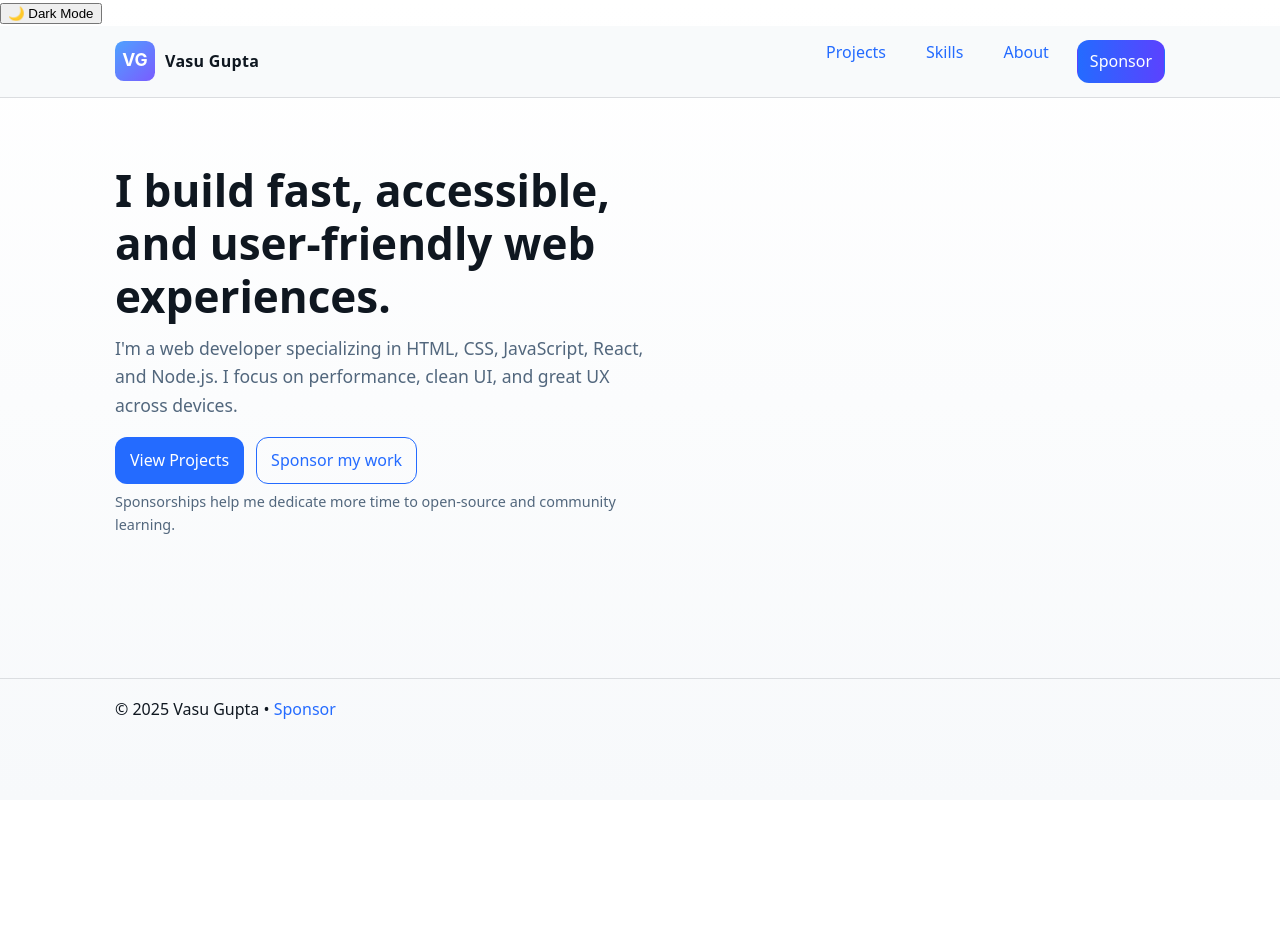
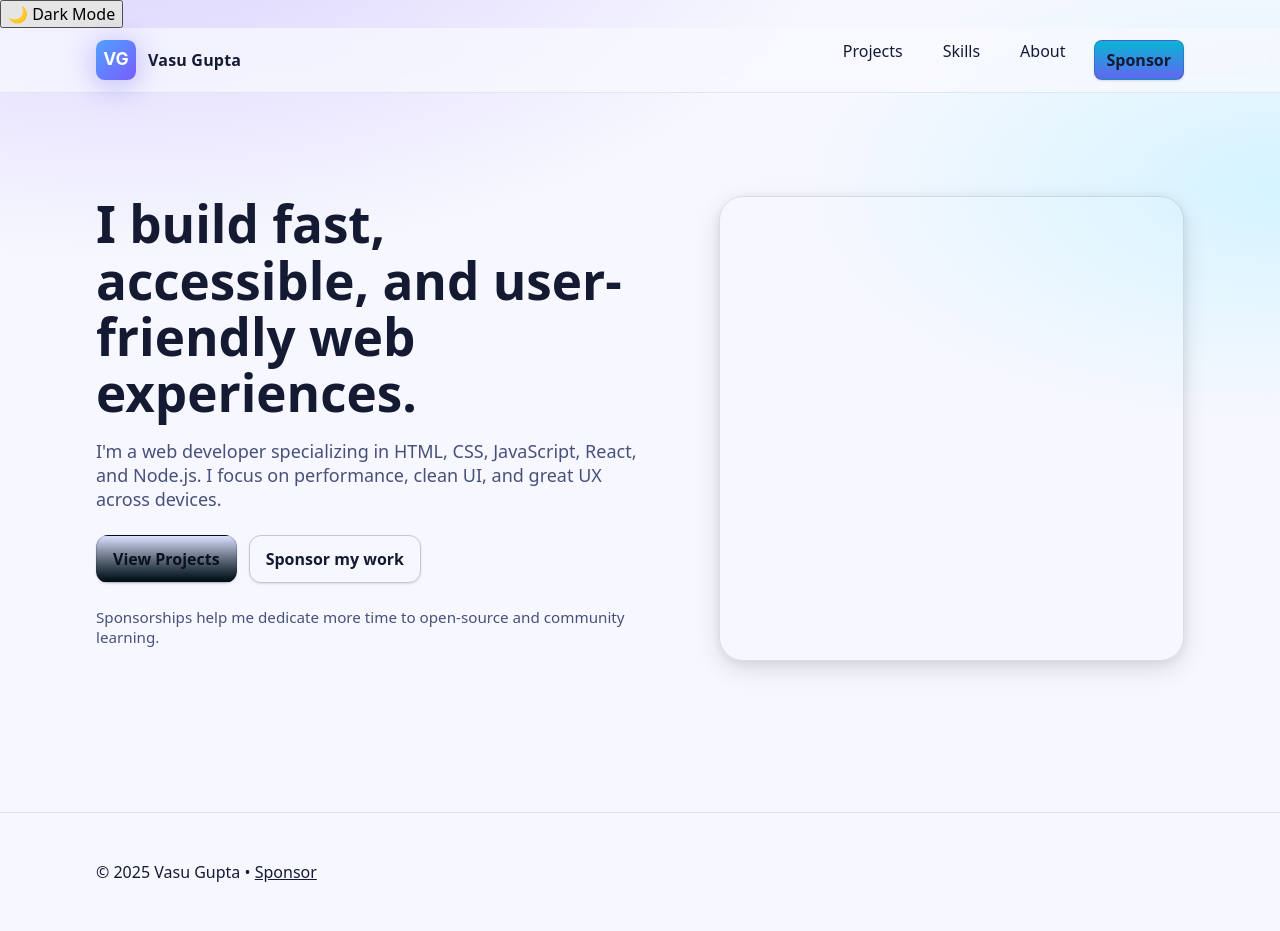
Before and after one commit to vasugupt07676-creator/personal-website, a PHP site: page / in a window 1280 px wide. Before the commit the page ends 719 px from the top, so only its background shows below. Run offline with PHP 8.4, Linux system fonts and the light colour scheme.

Commit message:
Refactor styles.css with modern CSS practices
Updated CSS styles with a modern reset, design tokens, and improved responsiveness.

```diff
--- a/styles.css
+++ b/styles.css
@@ -1,98 +1,113 @@
-/* Basic, accessible, responsive styles with dark mode support */
+/* CSS Reset (modern, minimal) */
+*,*::before,*::after{box-sizing:border-box}
+html:focus-within{scroll-behavior:smooth}
+body{margin:0;min-height:100dvh;text-rendering:optimizeLegibility;-webkit-font-smoothing:antialiased}
+img,picture,svg,video,canvas{display:block;max-width:100%}
+input,button,textarea,select{font:inherit}
+:where(a){color:inherit}
+
+/* Design tokens */
 :root{
-  --bg: #0b0d10;
-  --surface: #101418;
-  --text: #e6eef6;
-  --muted: #9fb0c3;
-  --brand: #4ea2ff;
-  --accent: #7a5cff;
-  --ring: #3a80ff55;
+  --radius-s: .5rem;
+  --radius-m: 1rem;
+  --radius-l: 1.5rem;
+  --space-1: .25rem; --space-2: .5rem; --space-3: .75rem; --space-4: 1rem; --space-5: 1.5rem; --space-6: 2rem; --space-8: 3rem; --space-10: 4rem;
+  --max-w: 72rem; /* 1152px */
+  --elev-1: 0 1px 2px rgba(0,0,0,.06), 0 1px 3px rgba(0,0,0,.07);
+  --elev-2: 0 8px 24px rgba(0,0,0,.12), 0 2px 8px rgba(0,0,0,.06);
+
+  /* Light theme defaults (overridden by media query for true light) */
+  --bg: #0f1220; /* base for gradient */
+  --panel: rgba(255,255,255,.08);
+  --panel-strong: rgba(255,255,255,.14);
+  --text: #eef1ff;
+  --muted: #cbd1ff;
+  --link: #b7c2ff;
+  --brand-1: #6ee7ff; /* cyan */
+  --brand-2: #a78bfa; /* violet */
+  --brand-3: #22d3ee; /* cyan-500 */
+  --focus: 2px solid #22d3ee;
 }
 
+/* Respect user preference + explicit toggle */
 @media (prefers-color-scheme: light){
-  :root{
-    --bg:#ffffff;
-    --surface:#f7f9fb;
-    --text:#0f1720;
-    --muted:#52677d;
-    --brand:#246bff;
-    --accent:#5b42ff;
-    --ring:#246bff33;
+  :root:not([data-theme="dark"]) {
+    --bg: #f7f8ff;
+    --panel: rgba(0,0,0,.05);
+    --panel-strong: rgba(0,0,0,.08);
+    --text: #151a33;
+    --muted: #48507a;
+    --link: #2f3dbd;
+    --brand-1: #6366f1; /* indigo */
+    --brand-2: #06b6d4; /* cyan */
+    --brand-3: #4f46e5; /* indigo-600 */
   }
 }
 
-*{box-sizing:border-box}
-html,body{height:100%}
-body{
-  margin:0;
-  font: 16px/1.6 system-ui, -apple-system, Segoe UI, Roboto, Ubuntu, Cantarell, Noto Sans, sans-serif;
-  color:var(--text);
-  background:linear-gradient(180deg, var(--bg), var(--surface));
+[data-theme="dark"]{
+  --bg: #0f1220;
+  --panel: rgba(255,255,255,.08);
+  --panel-strong: rgba(255,255,255,.14);
+  --text: #eef1ff; --muted:#cbd1ff; --link:#b7c2ff; --brand-1:#6ee7ff; --brand-2:#a78bfa; --brand-3:#22d3ee;
 }
 
-.container{max-width:1050px;margin:0 auto;padding:0 20px}
-.section{padding:64px 0}
-h1,h2{line-height:1.2;margin:0 0 12px}
-h1{font-size:clamp(28px,5vw,44px)}
-h2{font-size:clamp(22px,4vw,32px)}
-p{margin:0 0 16px}
-a{color:var(--brand); text-decoration: none}
-a:hover{ text-decoration: underline; text-underline-offset: 3px }
+/* Global styles */
+body{font-family: ui-sans-serif, system-ui, -apple-system, Segoe UI, Roboto, Helvetica, Arial, "Apple Color Emoji","Segoe UI Emoji"; color:var(--text); background: radial-gradient(1200px 600px at 10% -10%,rgba(167,139,250,.35),transparent 60%), radial-gradient(800px 400px at 100% 20%,rgba(110,231,255,.25),transparent 60%), var(--bg);}
 
-.skip-link{
-  position:absolute;left:-9999px;top:auto;height:1px;width:1px;overflow:hidden;
+.container{max-width:var(--max-w); margin-inline:auto; padding-inline: clamp(var(--space-4), 4vw, var(--space-6));}
+
+.skip-link{position:absolute;left:-9999px;top:auto;width:1px;height:1px;overflow:hidden}
+.skip-link:focus{left:var(--space-4);top:var(--space-4);width:auto;height:auto;z-index:999;background:var(--panel-strong);backdrop-filter: blur(8px);padding:var(--space-3) var(--space-4);border-radius:var(--radius-s);outline:var(--focus)}
+
+/* Header */
+.site-header{position:sticky;top:0;z-index:50; backdrop-filter: blur(10px); background: color-mix(in oklab, var(--bg), transparent 30%); border-bottom:1px solid color-mix(in oklab, var(--text), transparent 92%)}
+.header-inner{display:flex;align-items:center;justify-content:space-between; gap: var(--space-4); min-height:64px}
+.brand{display:flex;align-items:center;gap:var(--space-3)}
+.brand img{filter: drop-shadow(0 4px 16px rgba(79,70,229,.4))}
+.brand-text{font-weight:700;letter-spacing:.2px}
+.primary-nav ul{display:flex;gap: clamp(.5rem, 2vw, 1rem);list-style:none;margin:0;padding:0}
+.primary-nav a{padding:.5rem .75rem;border-radius:var(--radius-s); text-decoration:none; color:var(--text)}
+.primary-nav a:hover{background:var(--panel)}
+
+/* Buttons */
+.btn{display:inline-flex;align-items:center;justify-content:center; gap:.5rem; padding:.75rem 1rem; border-radius:calc(var(--radius-m) - .25rem); border:1px solid color-mix(in oklab, var(--text), transparent 82%); background: linear-gradient(180deg, color-mix(in oklab, var(--brand-1), #fff 80%) , color-mix(in oklab, var(--brand-2), #000 80%)); color:#0b1020; font-weight:600; box-shadow: var(--elev-1); text-decoration:none}
+.btn:hover{transform: translateY(-1px); box-shadow: var(--elev-2)}
+.btn:focus-visible{outline:var(--focus); outline-offset:2px}
+.btn-outline{background: transparent; color: var(--text); border-color: color-mix(in oklab, var(--text), transparent 78%)}
+.btn-outline:hover{background: var(--panel)}
+.btn-sponsor{background: linear-gradient(180deg, var(--brand-2), var(--brand-1)); color:#07121a}
+
+/* Theme toggle */
+.theme-toggle{border:1px solid color-mix(in oklab, var(--text), transparent 80%); background: var(--panel); border-radius: 999px; padding:.5rem .75rem; cursor:pointer; display:inline-flex; align-items:center; gap:.5rem}
+.theme-toggle:hover{background:var(--panel-strong)}
+
+/* Hero */
+.hero{display:grid; grid-template-columns: 1.2fr 1fr; align-items:center; gap: clamp(var(--space-6), 6vw, var(--space-10)); padding-block: clamp(var(--space-8), 8vw, 8rem)}
+.hero-text h1{font-size:clamp(1.8rem, 3.5vw + 1rem, 3.2rem); line-height:1.1; margin:0 0 var(--space-4)}
+.lede{font-size:clamp(1rem, .4vw + 1rem, 1.125rem); color:var(--muted); max-width:60ch}
+.cta-row{display:flex; gap:var(--space-3); flex-wrap:wrap; margin-block: var(--space-5)}
+.trust-note{font-size:.95rem; color:var(--muted)}
+
+.hero-card{position:relative; border:1px solid color-mix(in oklab, var(--text), transparent 88%); background:linear-gradient(180deg, color-mix(in oklab, var(--panel), transparent 30%), color-mix(in oklab, var(--panel-strong), transparent 10%)); padding: clamp(var(--space-4), 3vw, var(--space-6)); border-radius: var(--radius-l); box-shadow: var(--elev-2); overflow:hidden}
+.hero-card::after{content:""; position:absolute; inset:-20%; background: conic-gradient(from 0deg, transparent 70%, color-mix(in oklab, var(--brand-1), transparent 40%) 80%, color-mix(in oklab, var(--brand-2), transparent 35%) 88%, transparent 96%); filter: blur(40px); opacity:.7; animation: spin 20s linear infinite}
+@keyframes spin{to{transform: rotate(1turn)}}
+
+.tech-badges{display:flex; flex-wrap:wrap; gap:.5rem}
+.badge{border:1px solid color-mix(in oklab, var(--text), transparent 85%); background: color-mix(in oklab, var(--panel), transparent 10%); padding:.35rem .6rem; border-radius:999px; font-size:.85rem}
+
+.hero-art{position:relative}
+.hero-art img{width:100%; height:auto; border-radius: var(--radius-l); border:1px solid color-mix(in oklab, var(--text), transparent 88%); box-shadow: var(--elev-2)}
+
+/* Footer */
+.site-footer{border-top:1px solid color-mix(in oklab, var(--text), transparent 90%); padding-block: var(--space-6); margin-top: var(--space-8); background: color-mix(in oklab, var(--bg), transparent 10%)}
+.footer-inner{display:flex;align-items:center;justify-content:space-between;gap:var(--space-4); flex-wrap:wrap}
+.footer-links{display:flex; gap:1rem; flex-wrap:wrap}
+
+/* Mobile */
+@media (max-width: 900px){
+  .hero{grid-template-columns: 1fr;}
+  .primary-nav-toggle{display:inline-flex}
+  .primary-nav{position:fixed; inset:64px var(--space-4) auto; right:var(--space-4); background: color-mix(in oklab, var(--bg), transparent 10%); border:1px solid color-mix(in oklab, var(--text), transparent 88%); border-radius:var(--radius-m); padding:var(--space-4); transform-origin: top right; transform: scale(.98); opacity:0; pointer-events:none; transition:.2s}
+  .primary-nav[data-open="true"]{transform: none; opacity:1; pointer-events:auto}
+  .primary-nav ul{flex-direction:column; align-items:flex-start}
 }
-.skip-link:focus{
-  position:static;height:auto;width:auto;padding:8px 12px;background:var(--surface);border-radius:12px;box-shadow:0 0 0 4px var(--ring)
-}
-
-.site-header{
-  position:sticky; top:0; backdrop-filter:saturate(120%) blur(8px);
-  background: color-mix(in srgb, var(--surface), transparent 15%);
-  border-bottom:1px solid color-mix(in srgb, var(--text), transparent 88%);
-  z-index:100;
-}
-.header-inner{display:flex;align-items:center;justify-content:space-between;padding:14px 0}
-.brand{display:flex;align-items:center;gap:10px;font-weight:700}
-.brand-text{letter-spacing:.3px}
-.primary-nav ul{display:flex;gap:16px;list-style:none;margin:0;padding:0}
-.primary-nav a{padding:8px 12px;border-radius:12px}
-.primary-nav .btn-sponsor{background:linear-gradient(90deg,var(--brand),var(--accent));color:#fff}
-.primary-nav .btn-sponsor:hover{text-decoration:none;filter:brightness(1.05)}
-
-.hero{display:grid;grid-template-columns:1.2fr .8fr;gap:28px;align-items:center;min-height:65svh;padding:40px 0}
-.hero .lede{font-size:1.1rem;color:var(--muted)}
-.hero .cta-row{display:flex;gap:12px;margin:18px 0 6px}
-.hero .trust-note{font-size:.9rem;color:var(--muted)}
-.hero-art{justify-self:end}
-
-.btn{display:inline-block;padding:10px 14px;border-radius:12px;background:var(--brand);color:#fff;border:1px solid transparent}
-.btn:hover{text-decoration:none;filter:brightness(1.05)}
-.btn-outline{background:transparent;color:var(--brand);border-color:var(--brand)}
-
-.project-grid{
-  display:grid;grid-template-columns:repeat(auto-fill,minmax(260px,1fr));gap:16px;margin-top:20px
-}
-.card{
-  background: color-mix(in srgb, var(--surface), transparent 5%);
-  border:1px solid color-mix(in srgb, var(--text), transparent 88%);
-  border-radius:16px;padding:18px;display:flex;flex-direction:column;gap:10px
-}
-.card h3{margin:0;font-size:1.1rem}
-.card p{color:var(--muted)}
-.card .meta{display:flex;gap:10px;font-size:.9rem;color:var(--muted)}
-.chip-list{display:flex;flex-wrap:wrap;gap:10px;padding:0;margin:12px 0 0}
-.chip-list li{list-style:none;padding:6px 10px;border-radius:999px;background: color-mix(in srgb, var(--surface), transparent 5%);border:1px solid color-mix(in srgb, var(--text), transparent 88%)}
-
-.site-footer{border-top:1px solid color-mix(in srgb, var(--text), transparent 88%);margin-top:60px}
-.footer-inner{display:flex;align-items:center;justify-content:space-between;padding:18px 0}
-.back-to-top{display:inline-grid;place-items:center;width:36px;height:36px;border-radius:10px;background: color-mix(in srgb, var(--surface), transparent 5%);border:1px solid color-mix(in srgb, var(--text), transparent 88%)}
-
-@media (max-width: 880px){
-  .hero{grid-template-columns:1fr; text-align:center}
-  .hero-art{justify-self:center}
-  .primary-nav ul{gap:10px}
-}
-@media (prefers-reduced-motion: reduce){
-  *{scroll-behavior:auto}
-}
```
